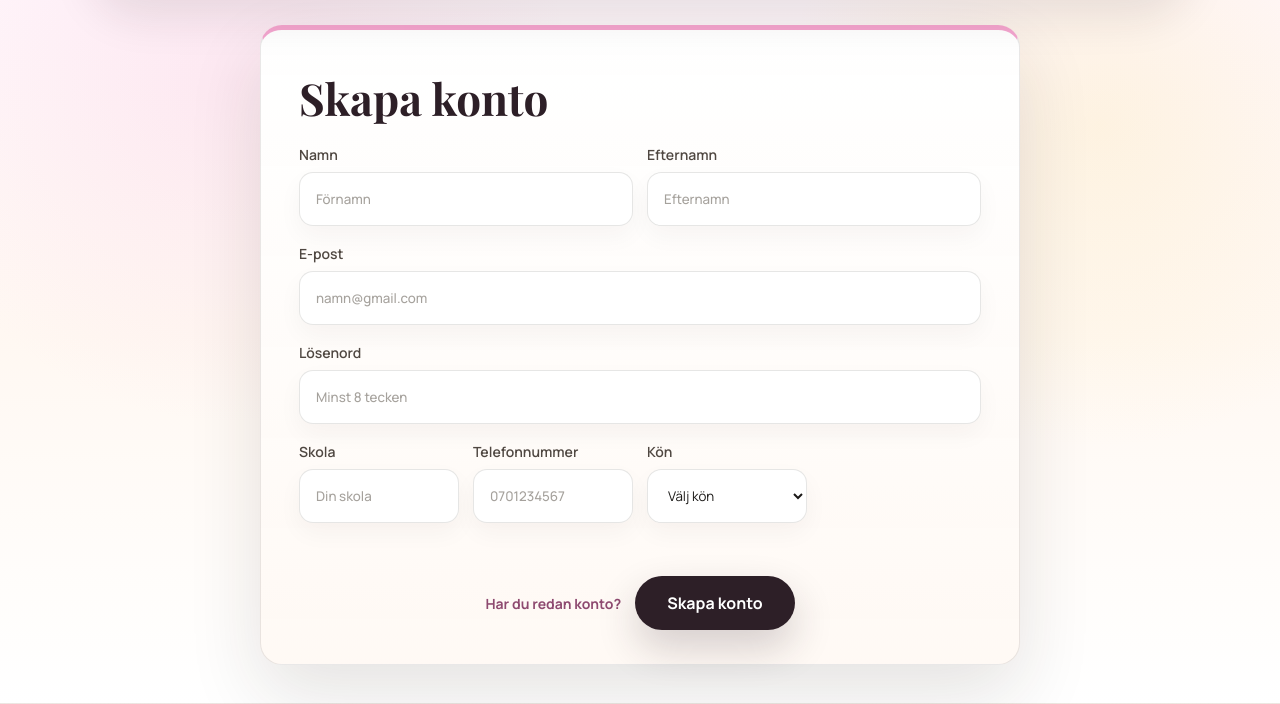
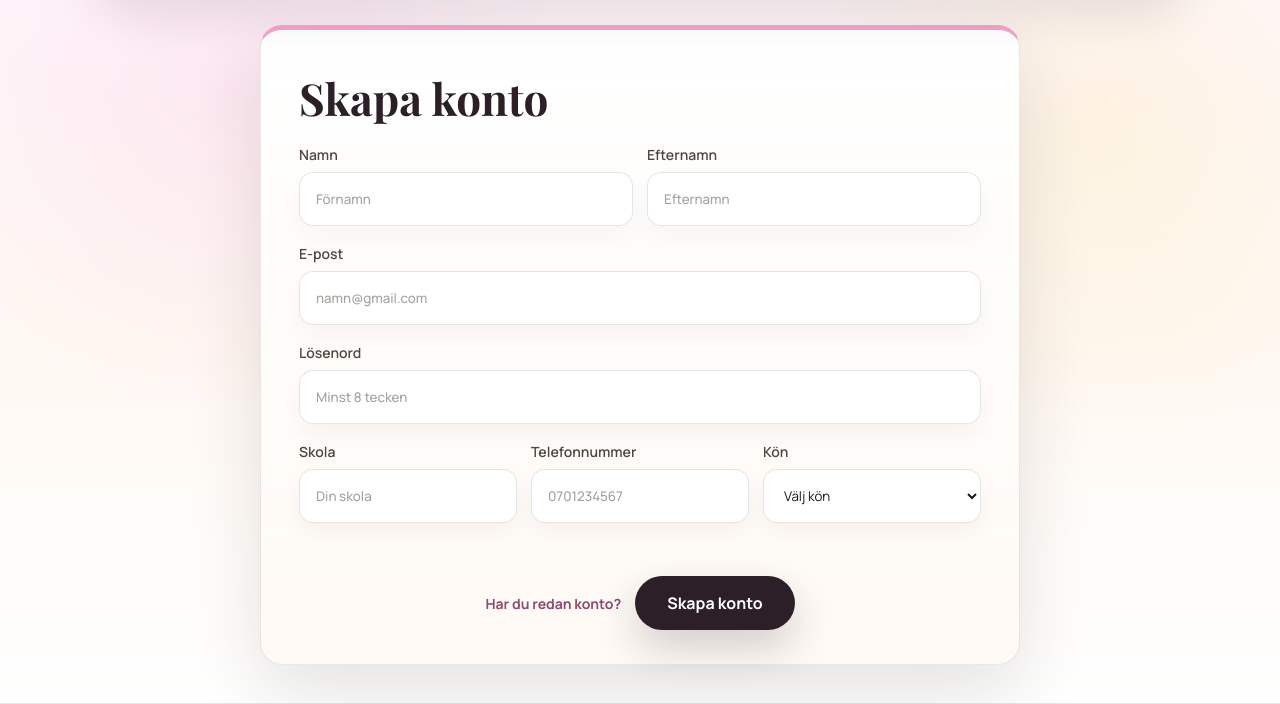
Before and after one commit to EmmaGeorge20/UNIVERSE.web, a Flask app: page /register in a window 1280 px wide. Shown: the part 119-823 px from the top of the page. Run offline with Flask 3, Linux system fonts and the light colour scheme.

Commit message:
fixat cssn till registering
Efter program togs bort

```diff
--- a/static/style.css
+++ b/static/style.css
@@ -1540,13 +1540,13 @@ select:focus,
 
 .register-field-grid {
  display: grid;
- grid-template-columns: repeat(8, minmax(0, 1fr));
+ grid-template-columns: repeat(6, minmax(0, 1fr));
  gap: 18px 14px;
 }
 
 
 .register-field-grid label {
- grid-column: span 4;
+ grid-column: span 3;
  min-width: 0;
  display: grid;
  gap: 8px;
```
